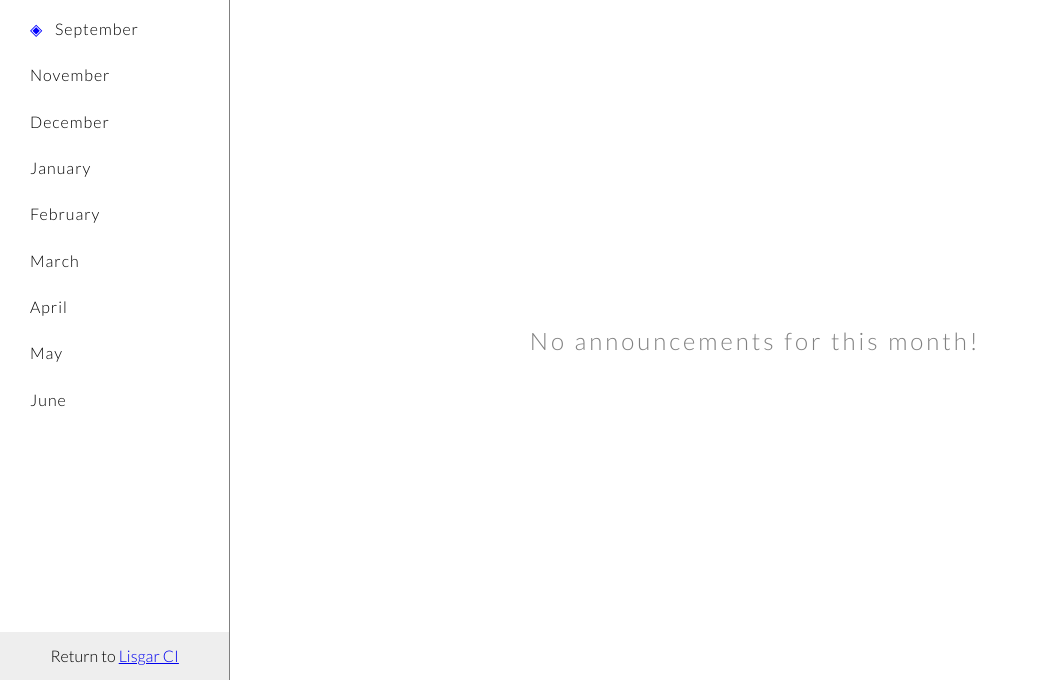
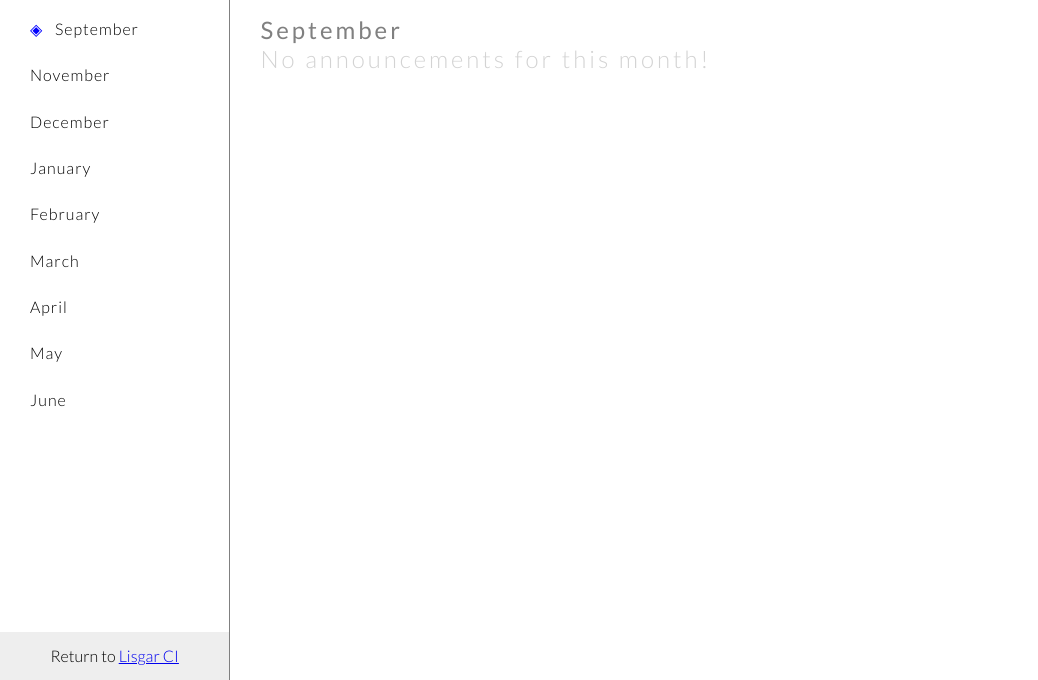
Before and after one commit to Lisgar1819-4U-1/isu-jennylei, a PHP site: page / in a window 1280 px wide. Shown: the part 120-800 px from the top of the page, without its empty margins (0-1038 px from the left). Run offline with PHP 8.4, Linux system fonts and the light colour scheme.

Commit message:
Displays month in the main content area

```diff
--- a/app.js
+++ b/app.js
@@ -1,4 +1,5 @@
 let monthBtn = document.getElementsByClassName("month-btn");
+let mainContent = document.getElementById('main-content');
 
 window.onload = function() {
 	monthClick();
@@ -12,6 +13,8 @@ function monthClick() {
 				monthBtn[j].classList.remove("selected");
 			}
 			this.classList.add("selected");
+
+			mainContent.getElementsByTagName("h3")[0].innerText = this.innerText;
 		}
 	}
 }
--- a/index.html
+++ b/index.html
@@ -36,6 +36,8 @@
 		</div>
 
 		<div class="main-content" id="main-content">
+			<h3>September</h3>
+
 			<div class="no-content">
 				<h2>No announcements for this month!</h2>
 			</div>
--- a/style.css
+++ b/style.css
@@ -9,18 +9,28 @@ html, body {
 	font-weight: 300;
 }
 
-h1, h2 {
-	letter-spacing: 2px;
+h1, h2, h3 {
 	margin: 0;
 	padding: 0 15px;
+}
+
+h1 {
+	letter-spacing: 2px;
 	font-weight: normal;
 }
 
 h2 {
 	letter-spacing: 3px;
+	color: lightgrey;
+	font-size: 1.5em;
+	font-weight: 300;
+}
+
+h3 {
+	letter-spacing: 3px;
 	color: grey;
 	font-size: 1.5em;
-	font-weight: 300;
+	font-weight: normal;
 }
 
 ul {
@@ -108,12 +118,20 @@ li.selected:before {
 }
 
 .main-content {
-	display: flex;
-	justify-content: center;
-	align-items: center;
+	padding: 15px;
+	box-sizing: border-box;
+	position: relative;
 	height: 85%;
+	float: right;
+	width: 82%;
 }
 
+/*
 .no-content {
-	background-image: url();
+	height: 100%;
+	width: 100%;
+	position: absolute;
+	background-image: url("circle.svg");
+	background-repeat: no-repeat;
 }
+*/
```
Also changed, not shown: circle.svg (added).
